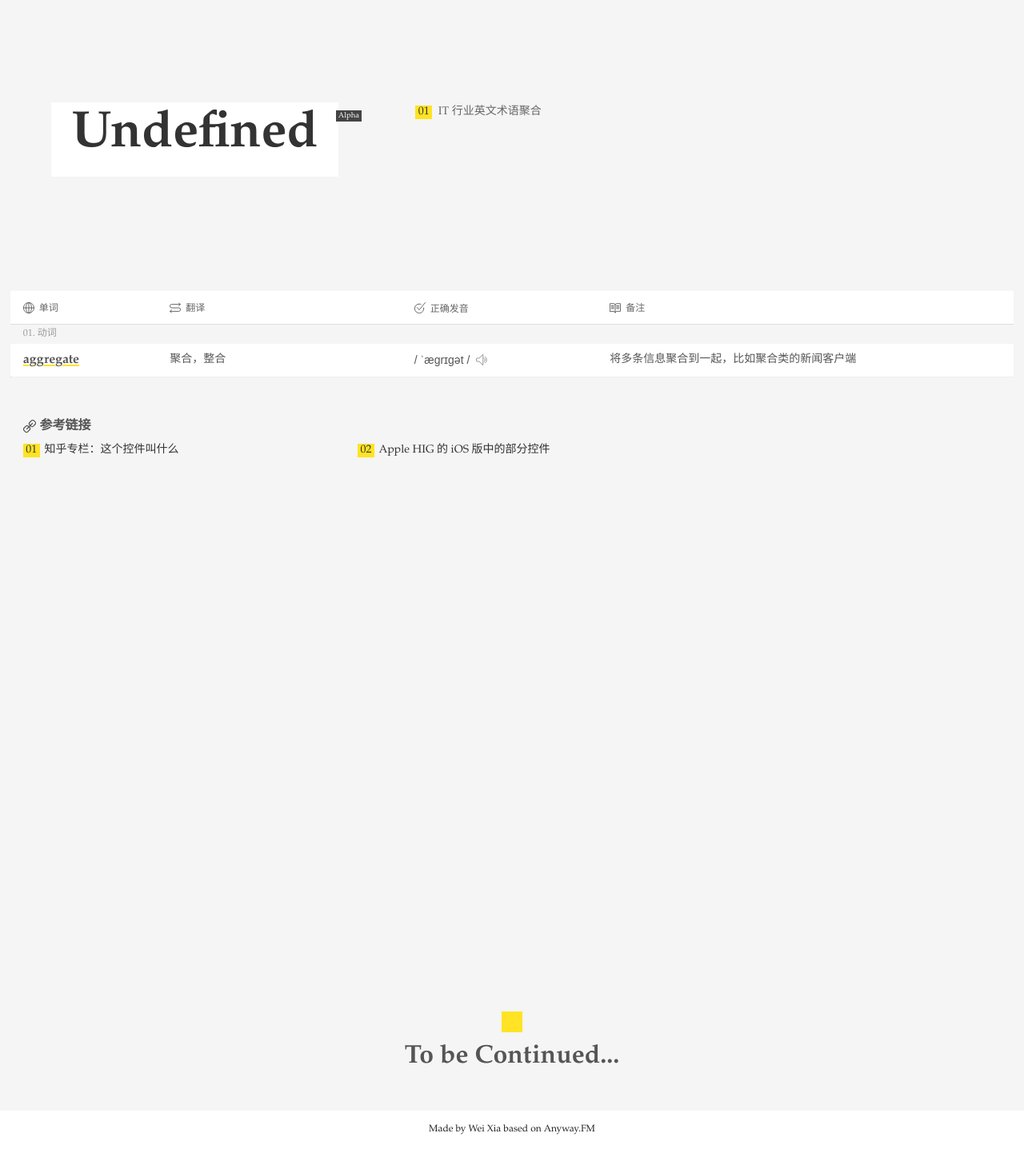
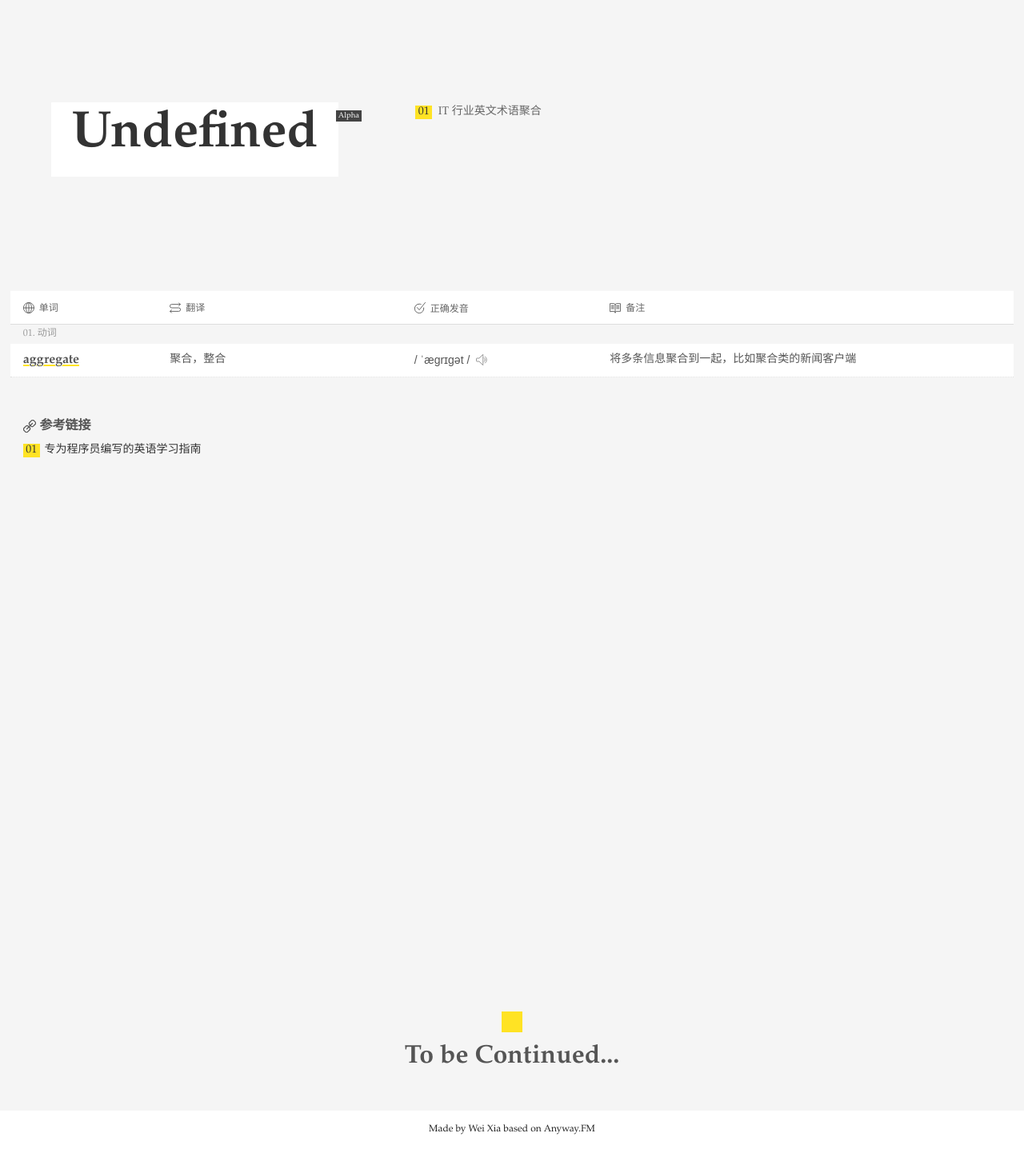
Before and after one commit to Wei-Xia/most-frequent-technology-english-words, a Jekyll site: the page built from index.html, in a window 1280 px wide. Shown: the whole page at 80% size. Built offline with Jekyll 4.4.1, drawn with Linux system fonts in a browser that asks for light colours.

```diff
--- a/_layouts/dev.html
+++ b/_layouts/dev.html
@@ -49,9 +49,7 @@
 					</g>
 				</svg> <span>参考链接</span></h2>
 			<ol>
-				<li><a href="https://zhuanlan.zhihu.com/c_87416856"><span>01</span>知乎专栏：这个控件叫什么</a></li>
-				<li><a href="https://developer.apple.com/ios/human-interface-guidelines/controls/buttons/"><span>02</span>Apple
-						HIG 的 iOS 版中的部分控件</a></li>
+				<li><a href="https://a-programmers-guide-to-english.harryyu.me/"><span>01</span>专为程序员编写的英语学习指南</a></li>
 			</ol>
 		</div>
 	</main>
```
Also changed, not shown: .github/workflows.yml.
